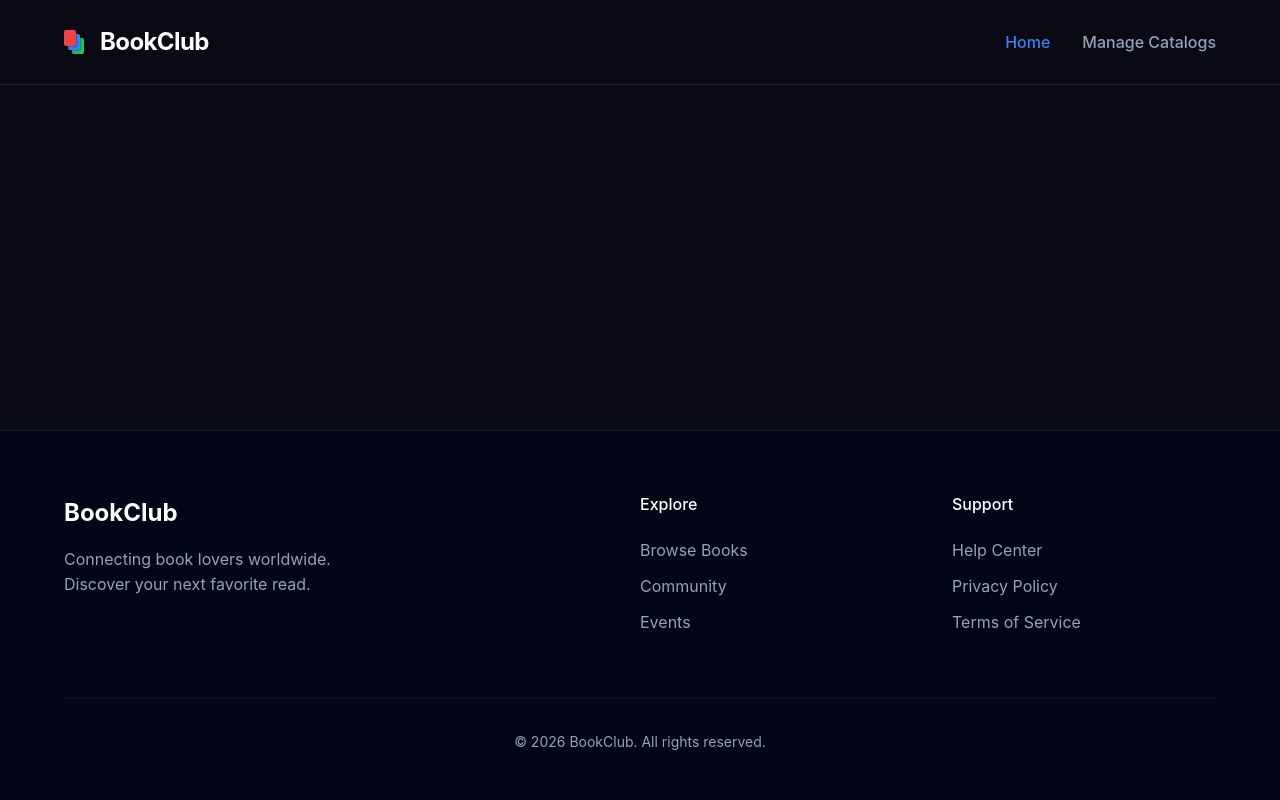
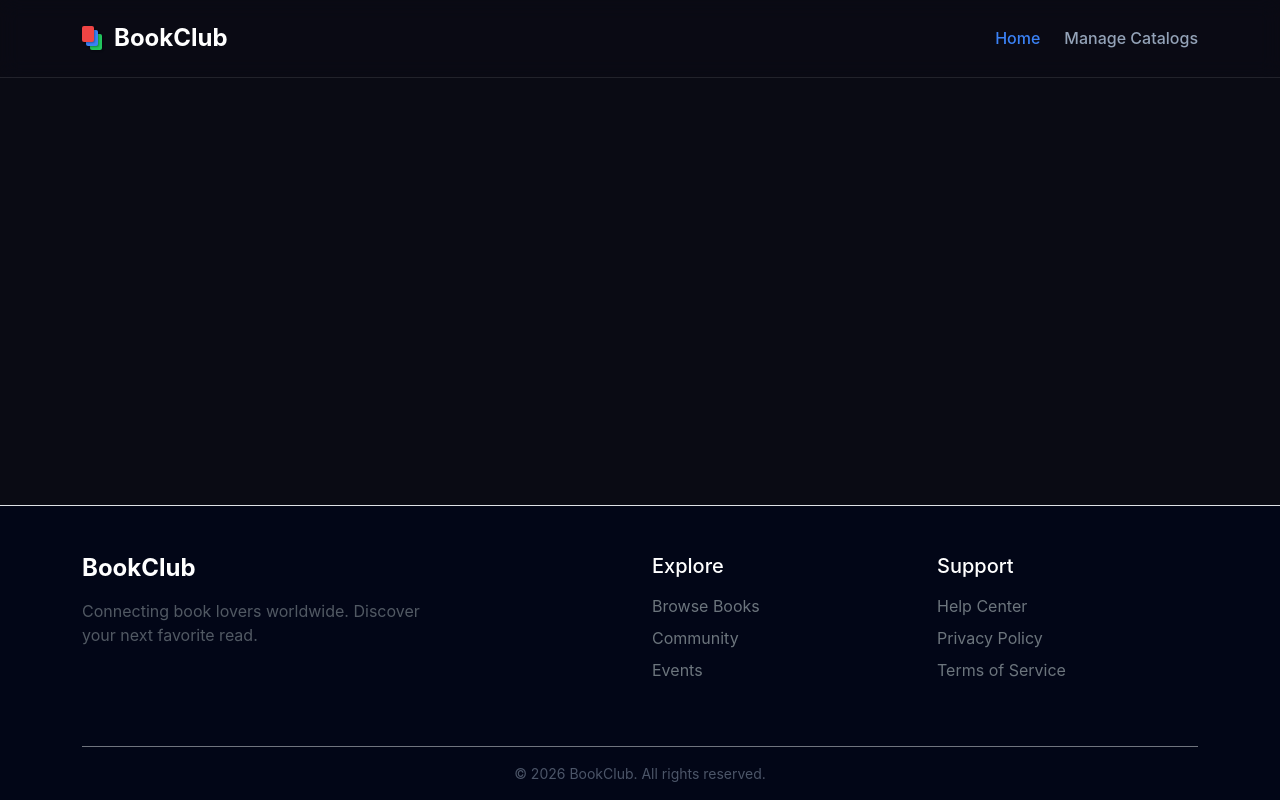
Before and after one commit to HarisLania/BookClub-Frontend, an Angular app: page / in a window 1280 px wide. Built offline with nearby package versions, Linux system fonts and the light colour scheme.

Commit message:
updated layout to use bootstrap classes

```diff
--- a/src/app/components/layout/layout.html
+++ b/src/app/components/layout/layout.html
@@ -1,57 +1,63 @@
-<div class="layout-container">
-    <header class="header">
+<div class="layout-container d-flex flex-column min-vh-100">
+    <header class="header sticky-top py-2">
         <div class="container">
-            <nav class="navbar">
-                <div class="logo-section" routerLink="/">
-                    <div class="book-icon">
+            <nav class="navbar navbar-expand-lg d-flex justify-content-between align-items-center py-3">
+                <div class="logo-section d-flex align-items-center gap-2" routerLink="/" style="cursor: pointer;">
+                    <div class="book-icon position-relative">
                         <span class="book red"></span>
                         <span class="book blue"></span>
                         <span class="book green"></span>
                     </div>
-                    <span class="logo-text">BookClub</span>
+                    <span class="logo-text h4 mb-0 fw-bold">BookClub</span>
                 </div>
 
-                <ul class="nav-links">
-                    <li><a routerLink="/" routerLinkActive="active" [routerLinkActiveOptions]="{exact: true}">Home</a>
-                    </li>
-                    <li><a routerLink="/books" routerLinkActive="active">Manage Catalogs</a></li>
+                <ul class="nav-links d-none d-lg-flex list-unstyled gap-4 mb-0">
+                    <li><a routerLink="/" routerLinkActive="active" [routerLinkActiveOptions]="{exact: true}"
+                            class="text-decoration-none transition-all">Home</a></li>
+                    <li><a routerLink="/manage-catalogs" routerLinkActive="active"
+                            class="text-decoration-none transition-all">Manage Catalogs</a></li>
                 </ul>
             </nav>
         </div>
     </header>
 
-    <main class="content">
-        <div class="container">
+    <main class="content flex-grow-1">
+        <div class="container py-4">
             <ng-content></ng-content>
         </div>
     </main>
 
-    <footer class="footer">
+    <footer class="footer mt-auto pt-5 pb-3 border-top">
         <div class="container">
-            <div class="footer-grid">
-                <div class="footer-brand">
-                    <span class="logo-text">BookClub</span>
-                    <p>Connecting book lovers worldwide. Discover your next favorite read.</p>
+            <div class="row g-4">
+                <div class="col-lg-6 footer-brand">
+                    <span class="logo-text h4 mb-3 d-inline-block fw-bold">BookClub</span>
+                    <p class="text-secondary opacity-75" style="max-width: 350px;">Connecting book lovers worldwide.
+                        Discover your next favorite read.</p>
                 </div>
-                <div class="footer-links">
-                    <h4>Explore</h4>
-                    <ul>
-                        <li><a routerLink="/books">Browse Books</a></li>
-                        <li><a routerLink="/community">Community</a></li>
-                        <li><a routerLink="/events">Events</a></li>
+                <div class="col-md-3 footer-links">
+                    <h5 class="text-white mb-3">Explore</h5>
+                    <ul class="list-unstyled">
+                        <li class="mb-2"><a routerLink="/books" class="text-secondary text-decoration-none">Browse
+                                Books</a></li>
+                        <li class="mb-2"><a routerLink="/community"
+                                class="text-secondary text-decoration-none">Community</a></li>
+                        <li class="mb-2"><a routerLink="/events" class="text-secondary text-decoration-none">Events</a>
+                        </li>
                     </ul>
                 </div>
-                <div class="footer-links">
-                    <h4>Support</h4>
-                    <ul>
-                        <li><a href="#">Help Center</a></li>
-                        <li><a href="#">Privacy Policy</a></li>
-                        <li><a href="#">Terms of Service</a></li>
+                <div class="col-md-3 footer-links">
+                    <h5 class="text-white mb-3">Support</h5>
+                    <ul class="list-unstyled">
+                        <li class="mb-2"><a href="#" class="text-secondary text-decoration-none">Help Center</a></li>
+                        <li class="mb-2"><a href="#" class="text-secondary text-decoration-none">Privacy Policy</a></li>
+                        <li class="mb-2"><a href="#" class="text-secondary text-decoration-none">Terms of Service</a>
+                        </li>
                     </ul>
                 </div>
             </div>
-            <div class="footer-bottom">
-                <p>&copy; {{ currentYear }} BookClub. All rights reserved.</p>
+            <div class="footer-bottom mt-5 pt-3 border-top opacity-50 text-center">
+                <p class="mb-0 small">&copy; {{ currentYear }} BookClub. All rights reserved.</p>
             </div>
         </div>
     </footer>
--- a/src/app/components/layout/layout.scss
+++ b/src/app/components/layout/layout.scss
@@ -1,48 +1,12 @@
 @use "../../../variables" as *;
 
-.layout-container {
-    display: flex;
-    flex-direction: column;
-    min-height: 100vh;
-}
-
-.container {
-    max-width: 1200px;
-    margin: 0 auto;
-    padding: 0 1.5rem;
-}
-
 .header {
-    position: sticky;
-    top: 0;
-    z-index: 1000;
     background: rgba(10, 11, 20, 0.8);
     backdrop-filter: blur(10px);
     border-bottom: 1px solid $border-light;
-    padding: 1rem 0;
-}
-
-.navbar {
-    display: flex;
-    justify-content: space-between;
-    align-items: center;
-}
-
-.logo-section {
-    display: flex;
-    align-items: center;
-    gap: 0.75rem;
-    cursor: pointer;
-
-    .logo-text {
-        font-size: 1.5rem;
-        font-weight: 700;
-        letter-spacing: -0.025em;
-    }
 }
 
 .book-icon {
-    position: relative;
     width: 24px;
     height: 24px;
 
@@ -77,15 +41,8 @@
 }
 
 .nav-links {
-    display: flex;
-    list-style: none;
-    gap: 2rem;
-    margin: 0;
-    padding: 0;
-
     a {
         color: $text-secondary;
-        text-decoration: none;
         font-weight: 500;
         transition: color 0.2s;
 
@@ -96,85 +53,31 @@
     }
 }
 
-// Main Content
-.content {
-    flex: 1;
-    padding: 3rem 0;
-}
-
-// Footer
 .footer {
     background: $bg-footer;
-    border-top: 1px solid $border-light;
-    padding: 4rem 0 2rem;
     color: $text-secondary;
-}
-
-.footer-grid {
-    display: grid;
-    grid-template-columns: 2fr 1fr 1fr;
-    gap: 3rem;
-    margin-bottom: 3rem;
 }
 
 .footer-brand {
     .logo-text {
-        display: inline-block;
         color: $text-primary;
-        font-size: 1.5rem;
-        font-weight: 700;
-        margin-bottom: 1rem;
-    }
-
-    p {
-        max-width: 300px;
-        line-height: 1.6;
     }
 }
 
 .footer-links {
     h4 {
         color: $text-primary;
-        margin-bottom: 1.5rem;
-        font-size: 1rem;
     }
 
-    ul {
-        list-style: none;
-        padding: 0;
+    li a {
+        transition: color 0.2s;
 
-        li {
-            margin-bottom: 0.75rem;
-
-            a {
-                color: inherit;
-                text-decoration: none;
-                transition: color 0.2s;
-
-                &:hover {
-                    color: $accent-primary;
-                }
-            }
+        &:hover {
+            color: $accent-primary;
         }
     }
 }
 
-.footer-bottom {
-    padding-top: 2rem;
-    border-top: 1px solid rgba(255, 255, 255, 0.05);
-    text-align: center;
-    font-size: 0.875rem;
+.transition-all {
+    transition: all 0.2s ease-in-out;
 }
-
-@media (max-width: 768px) {
-
-    .nav-links,
-    .nav-actions {
-        display: none;
-    }
-
-    .footer-grid {
-        grid-template-columns: 1fr;
-        gap: 2rem;
-    }
-}
```
